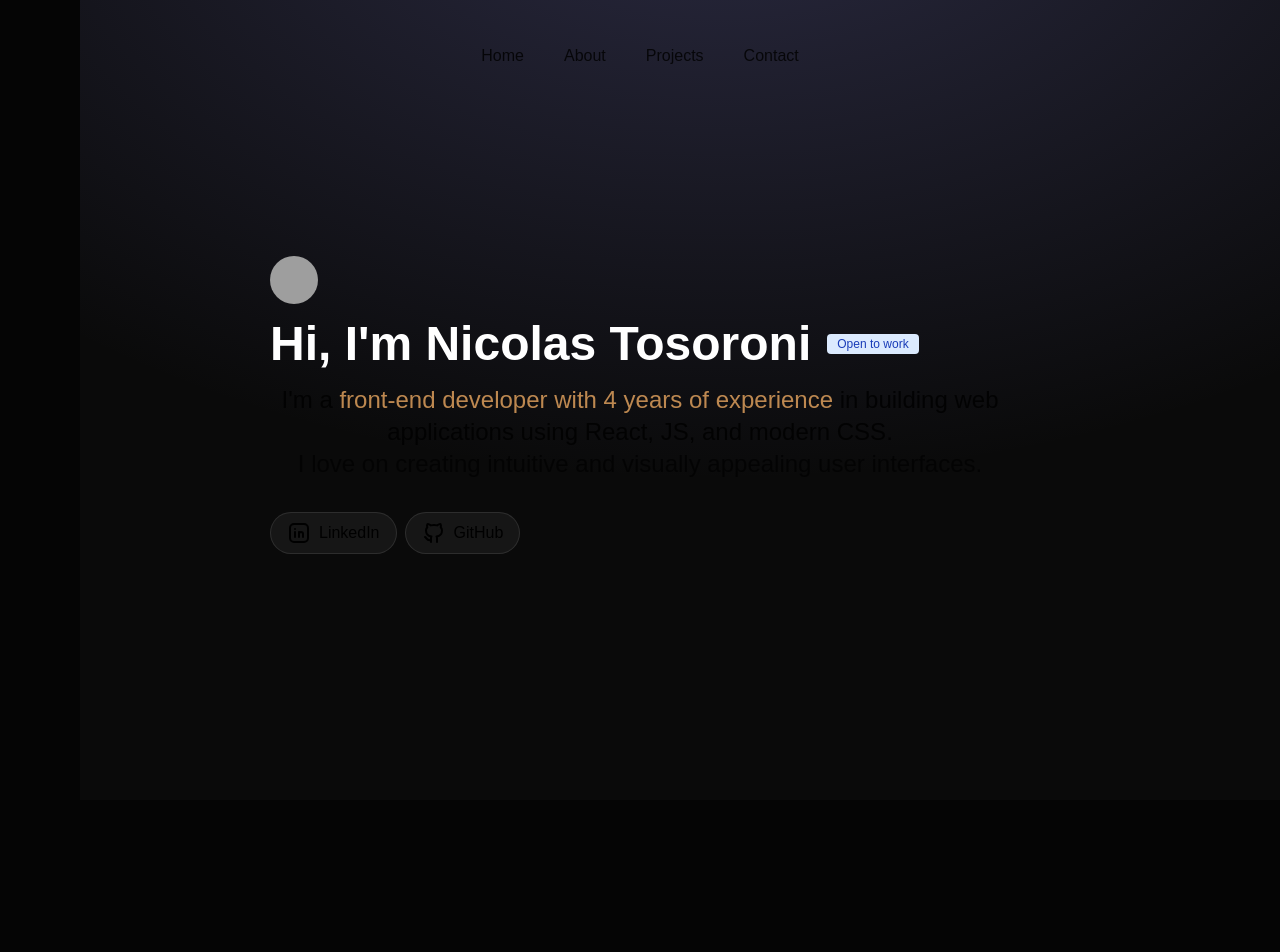
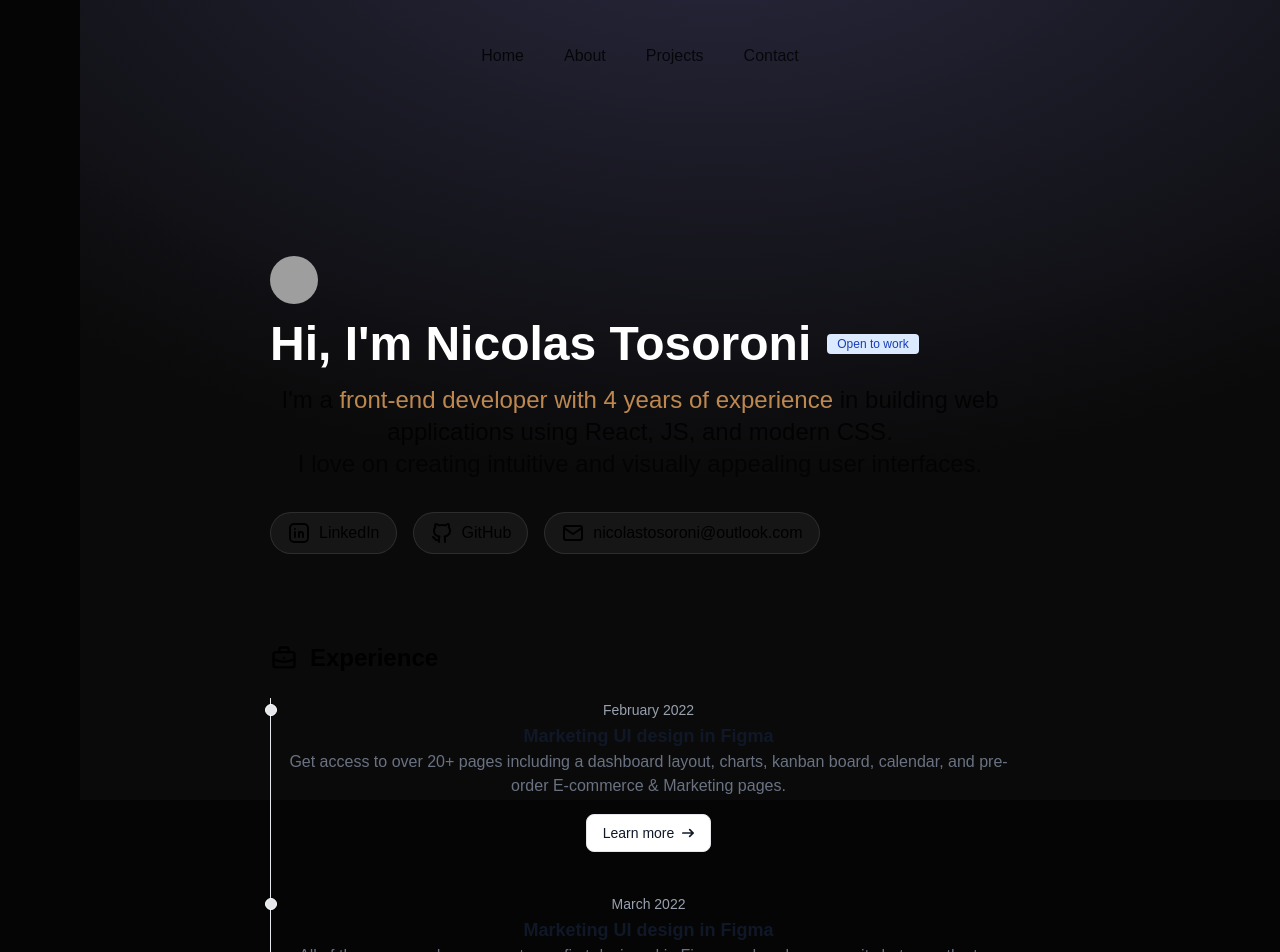
Before and after one commit to nicotosoroni/portfolio, a React (Vite) app: page / in a window 1280 px wide. Shown: the top 952 px of the page. Before the commit the page ends 800 px from the top, so only its background shows below. Built offline with nearby package versions, Linux system fonts and the light colour scheme; grey boxes are pictures that could not be loaded.

Commit message:
added experience and refactor section

```diff
--- a/index.html
+++ b/index.html
@@ -4,7 +4,11 @@
     <meta charset="UTF-8" />
     <link rel="icon" type="image/svg+xml" href="/vite.svg" />
     <meta name="viewport" content="width=device-width, initial-scale=1.0" />
-    <title>Portfolio - Nicolas</title>
+    <meta
+      name="description"
+      content="Front-End Developer with 4+ years of experience specializing in React, TypeScript, and modern web development. Passionate about building responsive, accessible, and high-performance user interfaces."
+    />
+    <title>Portfolio Nicolas Tosoroni - Front End web developer</title>
   </head>
   <body>
     <div id="root"></div>
--- a/src/App.tsx
+++ b/src/App.tsx
@@ -1,9 +1,13 @@
 import './App.css';
 import Badge from './components/Badge';
+import Experience from './components/Experience';
 import Header from './components/Header';
+import SectionContainer from './components/SectionContainer';
 import SocialPill from './components/SocialPill';
 import GitHubIcon from './icons/GitHub';
 import LinkedInIcon from './icons/LinkedIn';
+import MailIcon from './icons/Mail';
+import SuitcaseIcon from './icons/Suitcase';
 
 function App() {
   return (
@@ -14,10 +18,9 @@ function App() {
         </div>
         <Header />
         <main>
-          <section className="w-full lg:w-[740px] mx-auto py-44">
+          <SectionContainer styles="py-44 pb-22">
             <img
-              className="rounded-full w-12 h-12 mb-4"
-              // src="https://i.ibb.co/k6z2SSRp/profile-Photo.jpg"
+              className="rounded-full size-12 mb-4"
               src="https://media.licdn.com/dms/image/v2/C4D03AQHZTm6h_Ygohg/profile-displayphoto-shrink_800_800/profile-displayphoto-shrink_800_800/0/1650637233618?e=1749081600&v=beta&t=hpyhEFWsW_3-LFjWG0nH5m5hXflhr-UAL4iY9Xp3wQg"
               alt="nico tosoroni photo"
             />
@@ -44,15 +47,25 @@ function App() {
                 interfaces.
               </span>
             </h2>
-            <nav className="flex gap-x-2 mt-8">
+            <nav className="flex gap-x-4 mt-8">
               <SocialPill href="https://www.linkedin.com/in/nicolas-tosoroni/">
-                <LinkedInIcon styles="w-6 h-6" /> LinkedIn
+                <LinkedInIcon styles="size-6" /> LinkedIn
               </SocialPill>
               <SocialPill href="https://github.com/nicotosoroni/">
-                <GitHubIcon styles="w-6 h-6" /> GitHub
+                <GitHubIcon styles="size-6" /> GitHub
+              </SocialPill>
+              <SocialPill href="https://github.com/nicotosoroni/">
+                <MailIcon styles="size-6" /> nicolastosoroni@outlook.com
               </SocialPill>
             </nav>
-          </section>
+          </SectionContainer>
+          <SectionContainer>
+            <h2 className="text-2xl font-semibold mb-6 flex gap-x-3 items-center">
+              <SuitcaseIcon styles="size-7" />
+              Experience
+            </h2>
+            <Experience />
+          </SectionContainer>
         </main>
       </body>
     </>
--- /dev/null
+++ b/src/components/Experience.tsx
@@ -0,0 +1,36 @@
+import ExperienceItem from './ExperienceItem';
+
+const EXPERIENCE_DATA = [
+  {
+    time: 'February 2022',
+    title: 'Marketing UI design in Figma',
+    description:
+      'Get access to over 20+ pages including a dashboard layout, charts, kanban board, calendar, and pre-order E-commerce & Marketing pages.',
+    link: 'https://www.figma.com/community/file/1111111111111',
+  },
+  {
+    time: 'March 2022',
+    title: 'Marketing UI design in Figma',
+    description:
+      'All of the pages and components are first designed in Figma and we keep a parity between the two versions even as we update the project.',
+  },
+  {
+    time: 'April 2022',
+    title: 'E-Commerce UI code in Tailwind CSS',
+    description:
+      'Get started with dozens of web components and interactive elements built on top of Tailwind CSS.',
+  },
+];
+
+const Experience = () => {
+  return (
+    <ol className="relative border-s border-gray-200 dark:border-gray-700">
+      {EXPERIENCE_DATA.map((item, index) => (
+        <li key={index} className="mb-10 ms-4">
+          <ExperienceItem {...item} />
+        </li>
+      ))}
+    </ol>
+  );
+};
+export default Experience;
--- /dev/null
+++ b/src/components/ExperienceItem.tsx
@@ -0,0 +1,53 @@
+interface ExperienceItemProps {
+  time: string;
+  title: string;
+  description: string;
+  link?: string;
+}
+
+const ExperienceItem = ({
+  time,
+  title,
+  description,
+  link,
+}: ExperienceItemProps) => {
+  return (
+    <>
+      <div className="absolute w-3 h-3 bg-gray-200 rounded-full mt-1.5 -start-1.5 border border-white dark:border-gray-900 dark:bg-gray-700"></div>
+      <time className="mb-1 text-sm font-normal leading-none text-gray-400 dark:text-gray-500">
+        {time}
+      </time>
+      <h3 className="text-lg font-semibold text-gray-900 dark:text-white">
+        {title}
+      </h3>
+      <p className="mb-4 text-base font-normal text-gray-500 dark:text-gray-400">
+        {description}
+      </p>
+      {link && (
+        <a
+          href="#"
+          className="inline-flex items-center px-4 py-2 text-sm font-medium text-gray-900 bg-white border border-gray-200 rounded-lg hover:bg-gray-100 hover:text-blue-700 focus:z-10 focus:ring-4 focus:outline-none focus:ring-gray-100 focus:text-blue-700 dark:bg-gray-800 dark:text-gray-400 dark:border-gray-600 dark:hover:text-white dark:hover:bg-gray-700 dark:focus:ring-gray-700"
+        >
+          Learn more{' '}
+          <svg
+            className="w-3 h-3 ms-2 rtl:rotate-180"
+            aria-hidden="true"
+            xmlns="http://www.w3.org/2000/svg"
+            fill="none"
+            viewBox="0 0 14 10"
+          >
+            <path
+              stroke="currentColor"
+              stroke-linecap="round"
+              stroke-linejoin="round"
+              stroke-width="2"
+              d="M1 5h12m0 0L9 1m4 4L9 9"
+            />
+          </svg>
+        </a>
+      )}
+    </>
+  );
+};
+
+export default ExperienceItem;
--- /dev/null
+++ b/src/components/SectionContainer.tsx
@@ -0,0 +1,16 @@
+import { ReactNode } from 'react';
+
+interface SocialPillProps {
+  styles?: string;
+  children?: ReactNode;
+}
+
+const SectionContainer = ({ children, styles }: SocialPillProps) => {
+  return (
+    <section className={`w-full lg:w-[740px] mx-auto ${styles}`}>
+      {children}
+    </section>
+  );
+};
+
+export default SectionContainer;
--- /dev/null
+++ b/src/icons/Mail.tsx
@@ -0,0 +1,26 @@
+interface MailIconProps {
+  styles?: string;
+}
+
+const MailIcon = ({ styles }: MailIconProps) => {
+  return (
+    <svg
+      xmlns="http://www.w3.org/2000/svg"
+      width="24"
+      height="24"
+      viewBox="0 0 24 24"
+      fill="none"
+      stroke="currentColor"
+      stroke-width="2"
+      stroke-linecap="round"
+      stroke-linejoin="round"
+      className={`icon icon-tabler icons-tabler-outline icon-tabler-mail ${styles}`}
+    >
+      <path stroke="none" d="M0 0h24v24H0z" fill="none" />
+      <path d="M3 7a2 2 0 0 1 2 -2h14a2 2 0 0 1 2 2v10a2 2 0 0 1 -2 2h-14a2 2 0 0 1 -2 -2v-10z" />
+      <path d="M3 7l9 6l9 -6" />
+    </svg>
+  );
+};
+
+export default MailIcon;
--- /dev/null
+++ b/src/icons/Suitcase.tsx
@@ -0,0 +1,28 @@
+interface SuitcaseIconProps {
+  styles?: string;
+}
+
+const SuitcaseIcon = ({ styles }: SuitcaseIconProps) => {
+  return (
+    <svg
+      xmlns="http://www.w3.org/2000/svg"
+      width="24"
+      height="24"
+      viewBox="0 0 24 24"
+      fill="none"
+      stroke="currentColor"
+      stroke-width="2"
+      stroke-linecap="round"
+      stroke-linejoin="round"
+      className={`icon icon-tabler icons-tabler-outline icon-tabler-briefcase ${styles}`}
+    >
+      <path stroke="none" d="M0 0h24v24H0z" fill="none" />
+      <path d="M3 7m0 2a2 2 0 0 1 2 -2h14a2 2 0 0 1 2 2v9a2 2 0 0 1 -2 2h-14a2 2 0 0 1 -2 -2z" />
+      <path d="M8 7v-2a2 2 0 0 1 2 -2h4a2 2 0 0 1 2 2v2" />
+      <path d="M12 12l0 .01" />
+      <path d="M3 13a20 20 0 0 0 18 0" />
+    </svg>
+  );
+};
+
+export default SuitcaseIcon;
```
